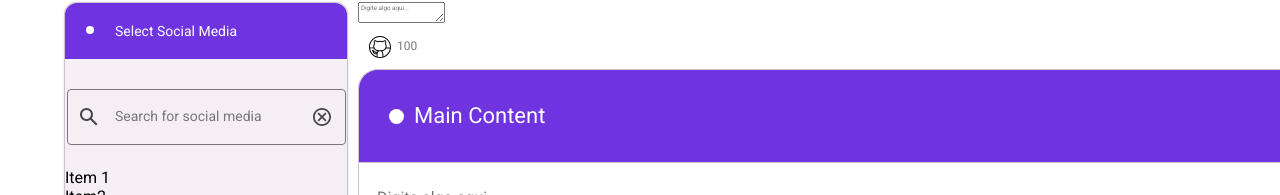
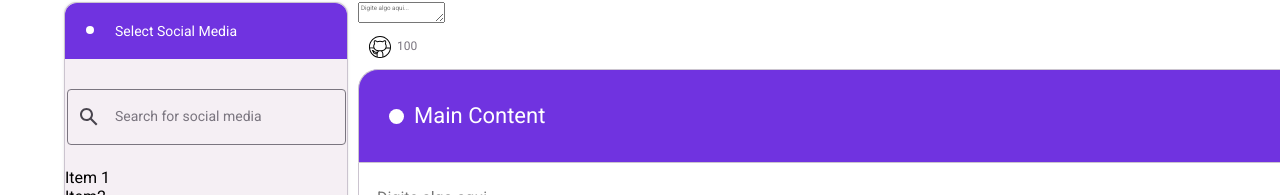
Before and after one commit to devhatt/octopost, a React (Create React App) app: page / in a window 1280 px wide. Shown: the part 105-300 px from the top of the page. Built offline with nearby package versions, Linux system fonts and the light colour scheme; the HTML template or start-up script is replaced by a standard one.

Commit message:
feat: rightIcon conditional render

```diff
--- a/src/components/InputSearch/InputSearch.tsx
+++ b/src/components/InputSearch/InputSearch.tsx
@@ -97,6 +97,7 @@ export default function InputSearch(props: IInputProps) {
           onChange={handleValue}
         />
 
+        {props.value?.length ? (
           <div
             className={scss.iconRight}
             data-testid="clear-button"
@@ -104,6 +105,7 @@ export default function InputSearch(props: IInputProps) {
           >
             {props.error ? <IconAlert /> : <IconRight />}
           </div>
+        ) : null}
 
         <fieldset eria-hidden="true" className={classNames(fieldsetClass)}>
           <legend className={classNames(legendClass)}>
```
Lines whose indentation alone changed are shown as unchanged.
